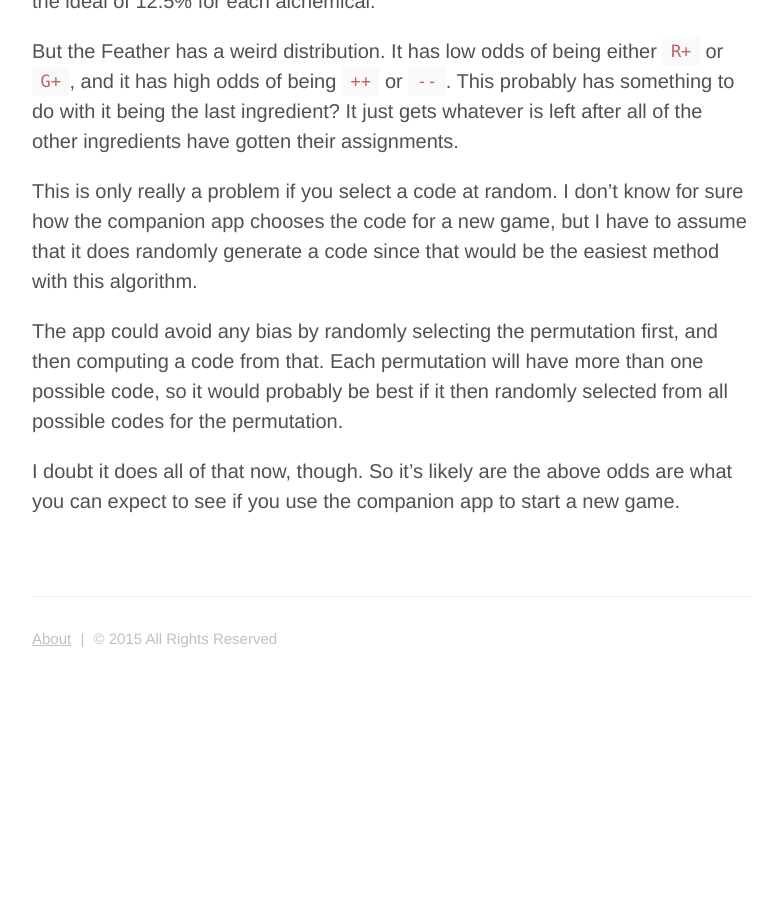
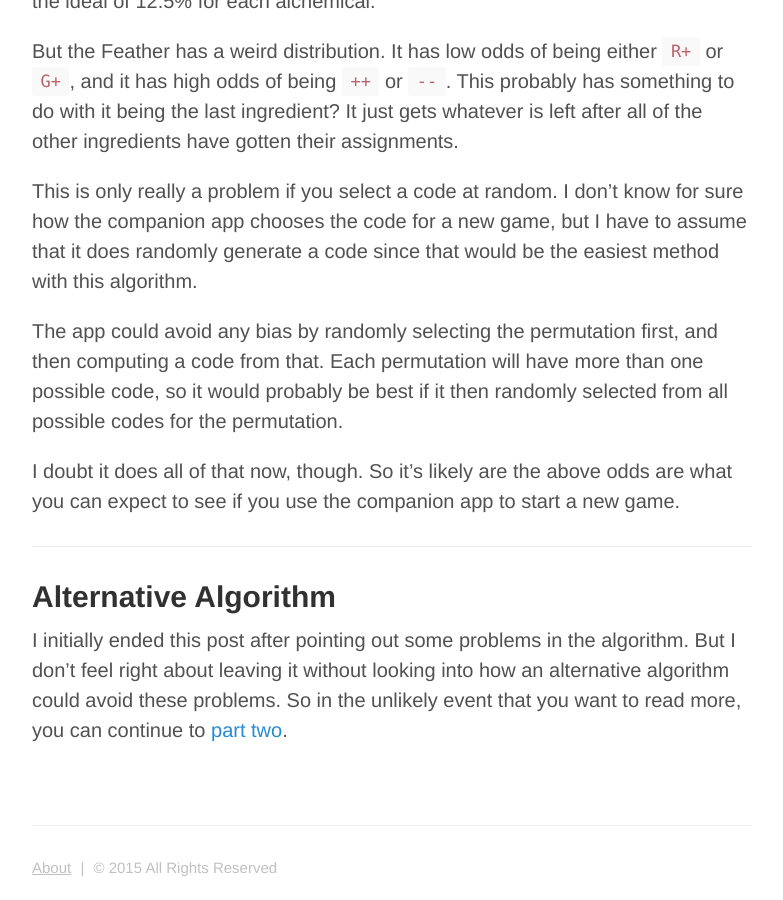
Before and after one commit to dice2cu/dice2cu.github.io, a Jekyll site: the page built from _posts/2015-03-01-alchemists-code.md, in a window 1280 px wide and 900 px high, scrolled down 9090 px. Shown: the whole window, without its empty margins (248-1031 px from the left). Built offline with Jekyll 4.4.1, drawn with Linux system fonts in a browser that asks for light colours; before the commit the page ends 9760 px from its top, so only the background shows below that.

Commit message:
Added part 2 link to the first alchemists code post

```diff
--- a/_posts/2015-03-01-alchemists-code.md
+++ b/_posts/2015-03-01-alchemists-code.md
@@ -234,6 +234,11 @@ The app could avoid any bias by randomly selecting the permutation first, and th
 
 I doubt it does all of that now, though.  So it's likely are the above odds are what you can expect to see if you use the companion app to start a new game.
 
+---
+
+## Alternative Algorithm
+
+I initially ended this post after pointing out some problems in the algorithm.  But I don't feel right about leaving it without looking into how an alternative algorithm could avoid these problems.  So in the unlikely event that you want to read more, you can continue to [part two](/2015/03/15/alchemists-code-alternate-algorithm.html).
 
 
 [1]: http://gserver.czechgames.com/alchemy/
```
